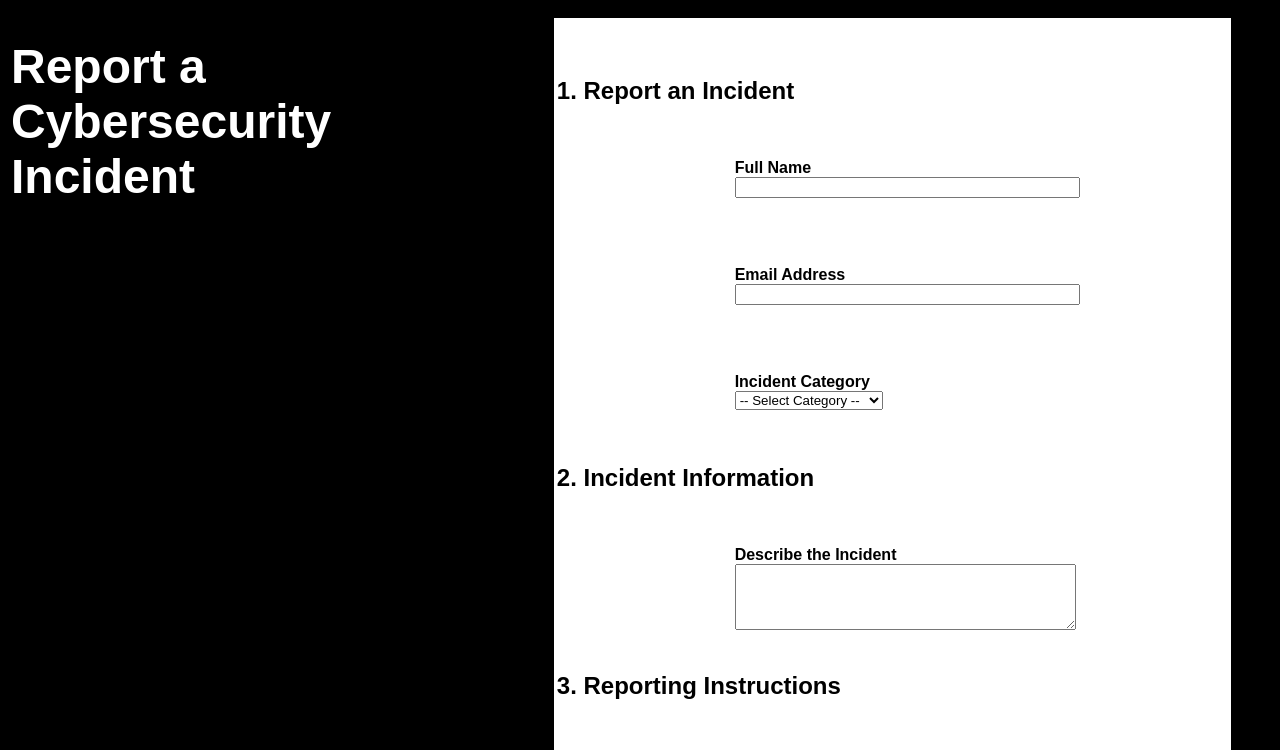
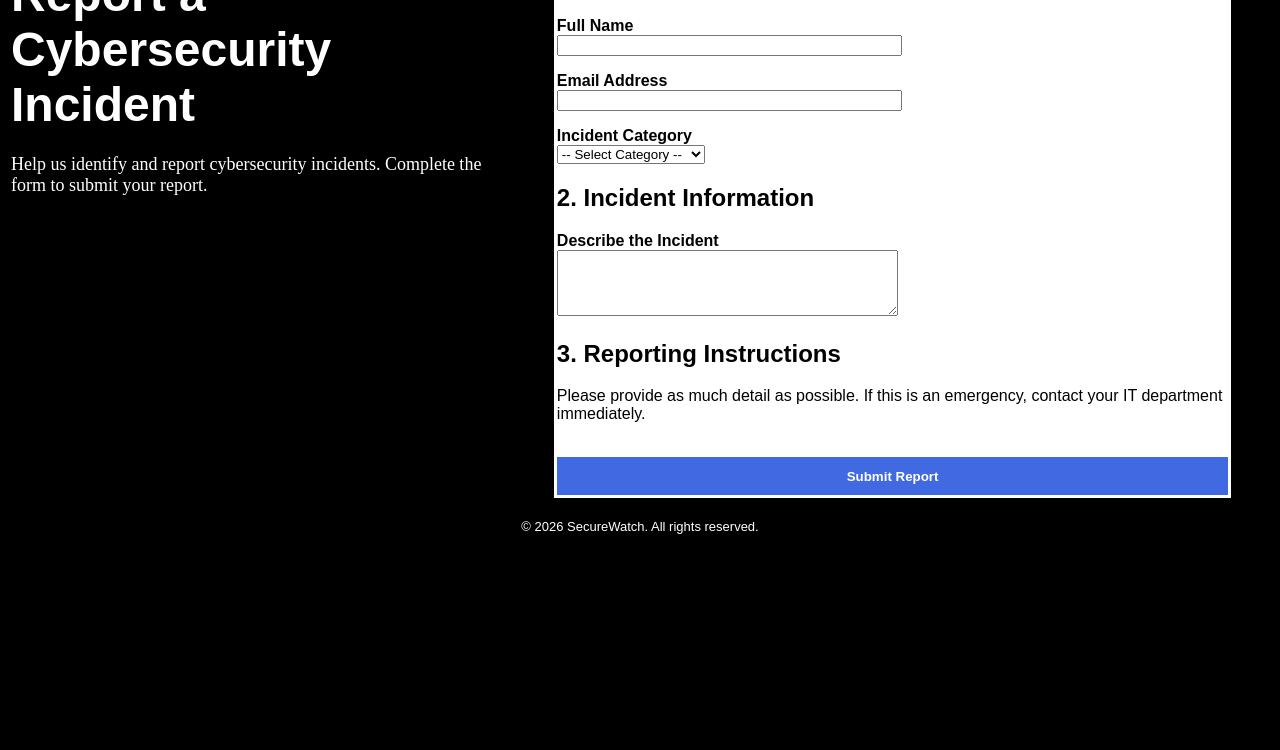
Before and after one commit to Tiyobesta/SecureWatch, a plain HTML site: page report.html in a window 1280 px wide. Shown: the part 92-842 px from the top of the page. After the commit the page ends 800 px from the top, so only its background shows below. Drawn offline with Linux system fonts and the light colour scheme.

Commit message:
Add report page

```diff
--- a/report.html
+++ b/report.html
@@ -1,3 +1,4 @@
+
 <!DOCTYPE html>
 <html>
 <head>
@@ -5,74 +6,89 @@
 </head>
 
 <body bgcolor="black" text="white" link="white" vlink="white" alink="white">
-    <table width="100%" bgcolor="navy" >
+
+
+    <header>
+        <table width="100%" bgcolor="navy">
             <tr>
-
                 <td align="left" width="30%">
                     <font size="4" face="Arial">
-                    <b> SecureWatch</b>
+                        <b>SecureWatch</b>
                     </font>
                 </td>
 
-
                 <td align="right" width="70%">
                     <font size="3" face="Arial">
+                        <nav>
                             <a href="index.html">Home</a> &nbsp;
                             <a href="report.html"><u>Report</u></a> &nbsp;
-                    <a href="./incident.html">Incidents</a> &nbsp;
-                    <a href="./guidelines.html">Guidelines</a> &nbsp;
-                    <a href="./contact.html">Contact</a>
+                            <a href="incident.html">Incidents</a> &nbsp;
+                            <a href="guidelines.html">Guidelines</a> &nbsp;
+                            <a href="contact.html">Contact</a>
+                        </nav>
                     </font>
                 </td>
             </tr>
         </table>
+    </header>
 
 
-    <table width="100%" >
+    <main>
+        <table width="100%">
             <tr>
 
                 <td width="40%" valign="top">
                     <font face="Arial">
-
-                    <h1><font size="7">Report a<br>Cybersecurity<br>Incident</font></h1>
+                        <h1>
+                            <font size="7">
+                                Report a<br>
+                                Cybersecurity<br>
+                                Incident
+                            </font>
+                        </h1>
                     </font>
 
-                <br>
-
-
-                <font size="7"></font>
-                <font size="7" color="red"></font>
+                    <p>
+                        <font size="4">
+                            Help us identify and report cybersecurity incidents.
+                            Complete the form to submit your report.
+                        </font>
+                    </p>
                 </td>
 
-
                 <td width="60%" valign="top" align="center">
-
 
                     <table bgcolor="white" width="90%">
                         <tr>
                             <td>
 
                                 <form action="#" method="post">
+
                                     <font face="Arial" color="black">
-
 
                                         <h2>1. Report an Incident</h2>
 
+                                        <p>
+                                            <label for="fullname">
+                                                <b>Full Name</b>
+                                            </label><br>
+                                            <input type="text" id="fullname"
+                                            name="fullname" size="40" required>
+                                        </p>
 
                                         <p>
-                                        <label for="fullname"><b>Full Name </b></label><br>
-                                        <input type="text" id="fullname" name="fullname" size="40" required>
+                                            <label for="email">
+                                                <b>Email Address</b>
+                                            </label><br>
+                                            <input type="email" id="email"
+                                            name="email" size="40" required>
                                         </p>
 
+                                        <p>
+                                            <label for="category">
+                                                <b>Incident Category</b>
+                                            </label><br>
 
-                                    <p>
-                                        <label for="email"><b>Email Address </b></label><br>
-                                        <input type="email" id="email" name="email" size="40" required>
-                                    </p>
-
-
-                                    <p>
-                                        <label for="category"><b>Incident Category </b></label><br>
                                             <select id="category" name="category" required>
                                                 <option value="">-- Select Category --</option>
                                                 <option value="phishing">Phishing</option>
@@ -83,32 +99,42 @@
                                             </select>
                                         </p>
 
+                                        <h2>2. Incident Information</h2>
 
-                                    <h2>2. Incident Information</h2>
                                         <p>
-                                        <label for="details"><b>Describe the Incident</b></label><br>
-                                        <textarea id="details" name="details" rows="4" cols="40"></textarea>
+                                            <label for="details">
+                                                <b>Describe the Incident</b>
+                                            </label><br>
+                                            <textarea id="details" name="details"
+                                            rows="4" cols="40" required></textarea>
                                         </p>
+
                                         <h2>3. Reporting Instructions</h2>
+
                                         <p>
                                             Please provide as much detail as possible.
-                                        If this is an emergency, contact your IT department immediately.
+                                            If this is an emergency, contact your IT
+                                            department immediately.
                                         </p>
 
                                         <br>
 
-
-                                    <table bgcolor="royalblue" cellpadding="10" cellspacing="0" width="100%">
+                                        <table bgcolor="royalblue"
+                                        cellpadding="10" cellspacing="0" width="100%">
                                             <tr>
                                                 <td align="center">
-                                                <input type="submit" value="Submit Report" style="background-color: royalblue; color: white; border: none; font-weight: bold; cursor: pointer;">
+                                                    <input type="submit"
+                                                    value="Submit Report"
+                                                    style="background-color: royalblue;
+                                                    color: white; border: none;
+                                                    font-weight: bold; cursor: pointer;">
                                                 </td>
                                             </tr>
                                         </table>
 
                                     </font>
+
                                 </form>
-
 
                             </td>
                         </tr>
@@ -117,6 +143,15 @@
                 </td>
             </tr>
         </table>
+    </main>
+
+    <footer>
+        <p align="center">
+            <font face="Arial" size="2">
+                &copy; 2026 SecureWatch. All rights reserved.
+            </font>
+        </p>
+    </footer>
 
 </body>
 </html>
```
Also changed, not shown: index.html (+17 -10 lines). Lines whose indentation alone changed are shown as unchanged.
